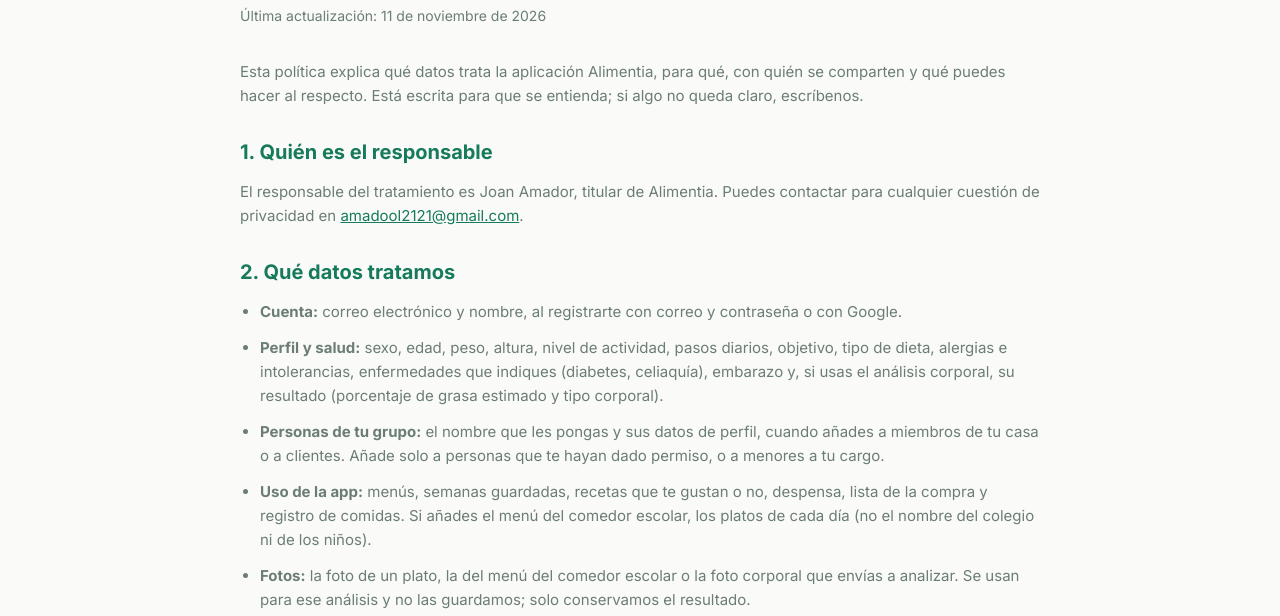
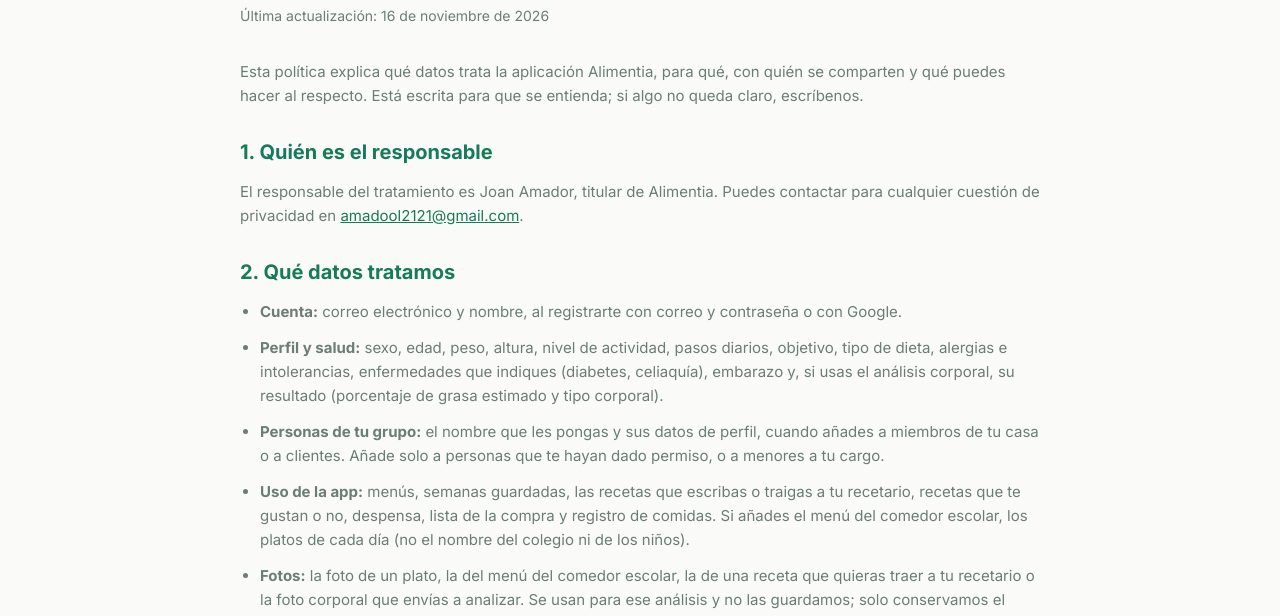
Before and after one commit to perchita21/alimentia-web, a plain HTML site: page privacidad.html in a window 1280 px wide. Shown: the part 175-791 px from the top of the page. Drawn offline with Linux system fonts and the light colour scheme.

Commit message:
Privacidad: el recetario propio y traer una receta con IA
La app guarda ahora las recetas que escribe o trae el usuario ("Mis recetas") y puede leer una receta de un
texto, de una página o de una foto con la IA. La política lo dice:

- Qué datos tratamos: las recetas del recetario, y la foto de una receta entre las fotos que se analizan y no
  se guardan.
- Inteligencia artificial: traer una receta envía el texto pegado, el de la página del enlace o la foto; y al
  pedir un menú con IA, los nombres de las recetas escritas van entre los platos que puede elegir.
- Conservación: el recetario se borra con la cuenta.

Solo las frases necesarias; el repaso de estilo de la web queda para cuando se cierre la app (Joan, 16 de
noviembre de 2026).

Co-Authored-By: Claude Fable 5.2 <noreply@anthropic.com>

```diff
--- a/privacidad.html
+++ b/privacidad.html
@@ -23,7 +23,7 @@
   <main class="container">
     <div class="legal">
       <h1>Política de privacidad</h1>
-      <p class="date">Última actualización: 11 de noviembre de 2026</p>
+      <p class="date">Última actualización: 16 de noviembre de 2026</p>
 
       <p>Esta política explica qué datos trata la aplicación Alimentia, para qué, con quién se comparten y qué puedes hacer al respecto. Está escrita para que se entienda; si algo no queda claro, escríbenos.</p>
 
@@ -35,8 +35,8 @@
         <li><strong>Cuenta:</strong> correo electrónico y nombre, al registrarte con correo y contraseña o con Google.</li>
         <li><strong>Perfil y salud:</strong> sexo, edad, peso, altura, nivel de actividad, pasos diarios, objetivo, tipo de dieta, alergias e intolerancias, enfermedades que indiques (diabetes, celiaquía), embarazo y, si usas el análisis corporal, su resultado (porcentaje de grasa estimado y tipo corporal).</li>
         <li><strong>Personas de tu grupo:</strong> el nombre que les pongas y sus datos de perfil, cuando añades a miembros de tu casa o a clientes. Añade solo a personas que te hayan dado permiso, o a menores a tu cargo.</li>
-        <li><strong>Uso de la app:</strong> menús, semanas guardadas, recetas que te gustan o no, despensa, lista de la compra y registro de comidas. Si añades el menú del comedor escolar, los platos de cada día (no el nombre del colegio ni de los niños).</li>
-        <li><strong>Fotos:</strong> la foto de un plato, la del menú del comedor escolar o la foto corporal que envías a analizar. Se usan para ese análisis y no las guardamos; solo conservamos el resultado.</li>
+        <li><strong>Uso de la app:</strong> menús, semanas guardadas, las recetas que escribas o traigas a tu recetario, recetas que te gustan o no, despensa, lista de la compra y registro de comidas. Si añades el menú del comedor escolar, los platos de cada día (no el nombre del colegio ni de los niños).</li>
+        <li><strong>Fotos:</strong> la foto de un plato, la del menú del comedor escolar, la de una receta que quieras traer a tu recetario o la foto corporal que envías a analizar. Se usan para ese análisis y no las guardamos; solo conservamos el resultado.</li>
         <li><strong>Suscripción:</strong> si tienes Premium, su estado y fecha de caducidad. Nunca los datos de tu tarjeta.</li>
         <li><strong>Estadísticas y errores (opcional):</strong> solo si lo activas, contadores de uso (qué funciones se usan y qué días) y avisos de errores (el texto del error y la versión de la app). No incluyen datos de salud.</li>
       </ul>
@@ -55,7 +55,7 @@
       <p>Puedes retirar tu consentimiento cuando quieras. El de salud se retira eliminando tu cuenta, porque sin esos datos la app no puede funcionar.</p>
 
       <h2>4. Inteligencia artificial</h2>
-      <p>Las funciones con IA (menú planificado por IA, análisis de fotos, lectura del menú del comedor escolar y reajuste del día) envían a nuestro proveedor de IA, Anthropic, lo necesario para responder: un resumen de tu perfil (por ejemplo edad, objetivo, alergias y enfermedades indicadas), lo que le pidas por escrito y, en su caso, la foto. No enviamos tu nombre ni tu correo. No guardamos las fotos ni las conversaciones. Las respuestas de la IA son estimaciones y la app las revisa antes de mostrarlas, pero pueden contener errores.</p>
+      <p>Las funciones con IA (menú planificado por IA, análisis de fotos, lectura del menú del comedor escolar, traer una receta a tu recetario y reajuste del día) envían a nuestro proveedor de IA, Anthropic, lo necesario para responder: un resumen de tu perfil (por ejemplo edad, objetivo, alergias y enfermedades indicadas), lo que le pidas por escrito y, en su caso, la foto. Cuando traes una receta, eso es el texto que pegues, el de la página cuyo enlace nos des o la foto; y cuando pides un menú con IA, entre los platos que puede elegir van los nombres de las recetas que hayas escrito. No enviamos tu nombre ni tu correo. No guardamos las fotos ni las conversaciones. Las respuestas de la IA son estimaciones y la app las revisa antes de mostrarlas, pero pueden contener errores.</p>
       <p>No tomamos decisiones automatizadas con efectos legales sobre ti.</p>
 
       <h2>5. Dónde se guardan</h2>
@@ -88,7 +88,7 @@
       <ul>
         <li>Mientras tengas la cuenta.</li>
         <li>El registro de comidas conserva los últimos 30 días.</li>
-        <li>Si eliminas la cuenta, se borran en ese momento tu perfil, menús, registros, grupo, recetas favoritas, el registro de tu consentimiento, los avisos de errores y tu ficha en RevenueCat.</li>
+        <li>Si eliminas la cuenta, se borran en ese momento tu perfil, menús, registros, grupo, tu recetario, recetas favoritas, el registro de tu consentimiento, los avisos de errores y tu ficha en RevenueCat.</li>
         <li>Google Play conserva el historial de tus compras según sus propias normas.</li>
       </ul>
       <p>Cómo hacerlo: <a href="eliminar-cuenta.html">eliminar la cuenta y los datos</a>.</p>
```
